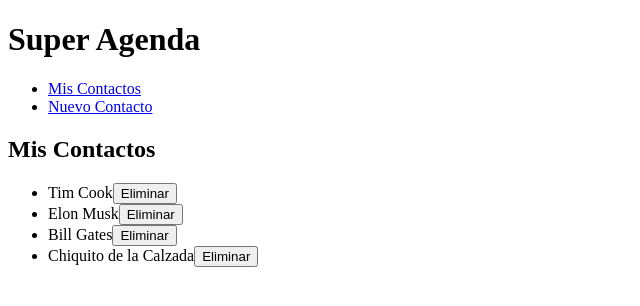
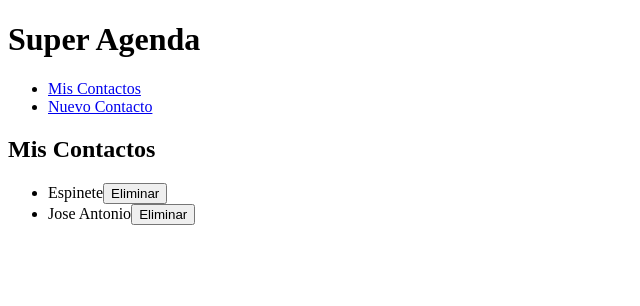
Before and after one commit to guajar/kc-angular4, an Angular app: page /mis-contactos in a window 1280 px wide. Shown: the top 306 px of the page, without its empty margins (0-640 px from the left). Built offline with nearby package versions, Linux system fonts and the light colour scheme; data requests are answered from the project's data file.

Commit message:
Empezamos a trabajar con el cliente HTTP

```diff
--- a/package.json
+++ b/package.json
@@ -8,7 +8,8 @@
     "build": "ng build",
     "test": "ng test",
     "lint": "ng lint",
-    "e2e": "ng e2e"
+    "e2e": "ng e2e",
+    "api": "json-server ./src/db.json --port 3004"
   },
   "private": true,
   "dependencies": {
@@ -32,12 +33,13 @@
     "codelyzer": "~2.0.0",
     "jasmine-core": "~2.5.2",
     "jasmine-spec-reporter": "~3.2.0",
+    "json-server": "^0.10.1",
     "karma": "~1.4.1",
     "karma-chrome-launcher": "~2.1.1",
     "karma-cli": "~1.0.1",
+    "karma-coverage-istanbul-reporter": "^0.2.0",
     "karma-jasmine": "~1.1.0",
     "karma-jasmine-html-reporter": "^0.2.2",
-    "karma-coverage-istanbul-reporter": "^0.2.0",
     "protractor": "~5.1.0",
     "ts-node": "~2.0.0",
     "tslint": "~4.5.0",
--- a/src/app/contacto.service.ts
+++ b/src/app/contacto.service.ts
@@ -1,4 +1,10 @@
 import { Injectable } from '@angular/core';
+import { Http, Response } from '@angular/http';
+import { Observable } from 'rxjs/Observable';
+
+// Desde 'rxjs/add/operator/x' extendemos los operadores de la librería 'rxjs'
+import 'rxjs/add/operator/map';
+
 import { Contacto } from './contacto';
 
 // Una clase decorada con 'Injectable' se comporta como un servicio. Este decorador
@@ -14,14 +20,28 @@
       new Contacto('Chiquito de la Calzada')
   ];
 
+  // Para poder hacer peticiones HTTP necesitamos el cliente correspondiente. Tenemos
+  // que inyectarlo como dependencia para usarlo en el servicio.
+  constructor(private _http: Http) { }
+
   // Obtiene una colección de contactos
-  obtenerContactos(): Contacto[] {
-    return this._contactos;
+  obtenerContactos(): Observable<Contacto[]> {
+    return this._http
+               .get('http://localhost:3004/contactos')
+               // Con el operador 'map' transformamos el 'Observable<Response>'
+               // que retorna la función 'get' en un 'Observable<Contacto[]>
+               .map((respuesta: Response) => {
+                  return respuesta.json() as Contacto[];
+               });
   }
 
   // Añadir contacto
-  crearContacto(contacto: Contacto): void {
-    this._contactos.push(contacto);
+  crearContacto(contacto: Contacto): Observable<Contacto> {
+    return this._http
+               .post('http://localhost:3004/contactos', contacto)
+               .map((respuesta: Response) => {
+                 return respuesta.json() as Contacto;
+               });
   }
 
   // Elimina el contacto indicado
--- a/src/app/mis-contactos/mis-contactos.component.ts
+++ b/src/app/mis-contactos/mis-contactos.component.ts
@@ -21,13 +21,23 @@
   // Puesto que no retorna nada, podemos anotarlo como 'void'.
   // Este método se ejecuta al instanciarse la clase 'AppComponent'.
   ngOnInit() {
-    this._listaContactos = this._contactoService.obtenerContactos();
+    this._contactoService
+        .obtenerContactos()
+        // Solo cuando nos subscribimos a un 'Observable' con la función 'subscribe',
+        // este objeto se invoca y se realizan todas las operaciones indicadas
+        .subscribe((contactos: Contacto[]) => {
+          this._listaContactos = contactos;
+        });
   }
 
   avisarEliminacionContacto(contacto: Contacto): void {
     if (confirm(`¿Estás seguro de querer eliminar a ${contacto.nombre}?`)) {
       this._contactoService.eliminarContacto(contacto);
-      this._listaContactos = this._contactoService.obtenerContactos();
+      this._contactoService
+        .obtenerContactos()
+        .subscribe((contactos: Contacto[]) => {
+          this._listaContactos = contactos;
+        });
     }
   }
 
--- a/src/app/nuevo-contacto/nuevo-contacto.component.ts
+++ b/src/app/nuevo-contacto/nuevo-contacto.component.ts
@@ -1,3 +1,4 @@
+import { Observable } from 'rxjs/Rx';
 import { Component, OnInit } from '@angular/core';
 import { Contacto } from '../contacto';
 import { ContactoService } from '../contacto.service';
@@ -23,9 +24,14 @@
 
   // Este manejador se encarga de crear nuevos contactos en la app
   darAltaContacto(contacto: Contacto): void {
-    this._contactoService.crearContacto(contacto);
-    alert('El contacto se ha creado correctamente');
-    this._router.navigate(['/mis-contactos']);
+    this._contactoService
+        .crearContacto(contacto)
+        .subscribe((nuevoContacto: Contacto) => {
+          alert(`El contacto ${nuevoContacto.nombre} se ha creado correctamente`);
+          // Podemos navegar desde un componente a través del 'Router',
+          // necesitamos inyectarlos como dependecia para poder acceder al mismo
+          this._router.navigate(['/mis-contactos']);
+        });
   }
 
 }
--- /dev/null
+++ b/src/db.json
@@ -0,0 +1,20 @@
+{
+  "contactos": [
+    {
+      "nombre": "Espinete",
+      "email": "espinete@sesamo.com",
+      "movil": "666555444",
+      "facebook": "espinete",
+      "twitter": "@espinete",
+      "id": 1
+    },
+    {
+      "nombre": "Jose Antonio",
+      "email": "guajar23@gmail.com",
+      "movil": "636410499",
+      "facebook": "jamaldonado",
+      "twitter": "@guajar23",
+      "id": 2
+    }
+  ]
+}
```
